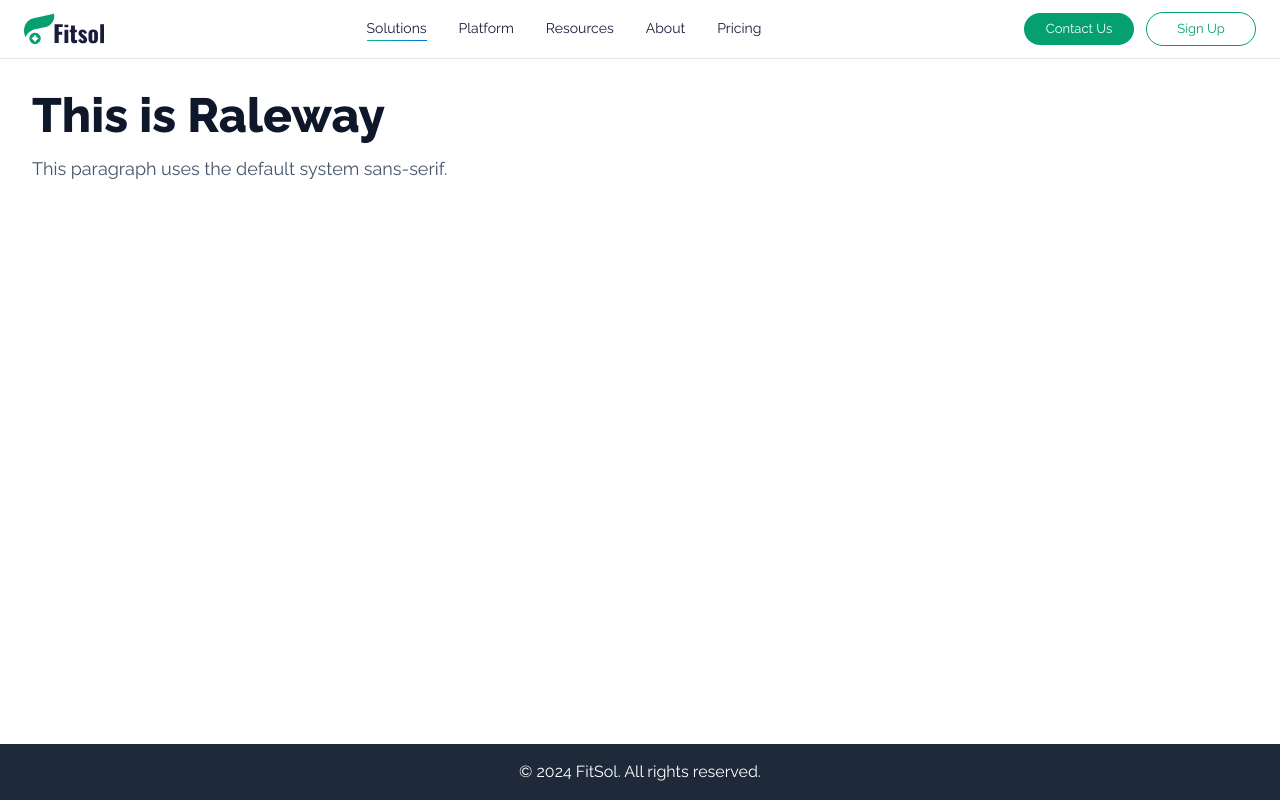
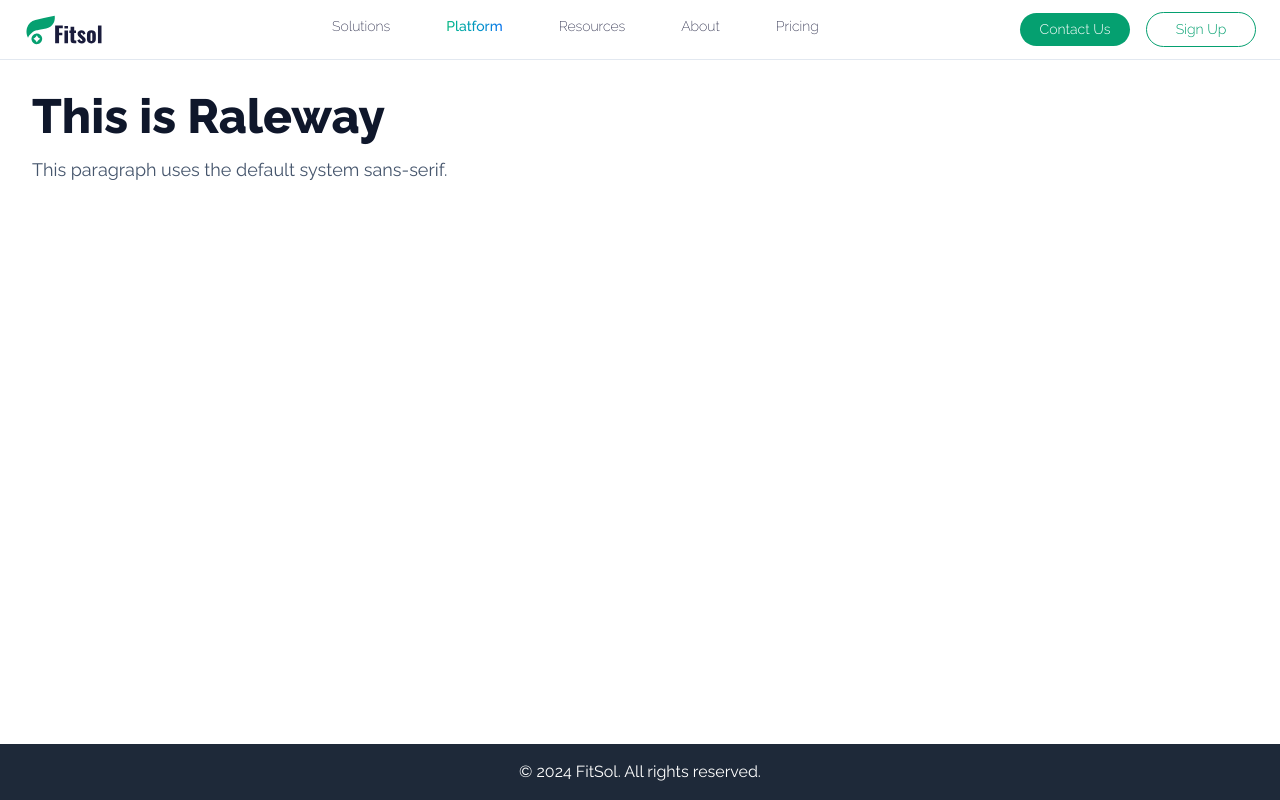
Before and after one commit to DhirajKumar19web/fitsol.green, a React (Vite) app: page / in a window 1280 px wide. Built offline with nearby package versions, Linux system fonts and the light colour scheme.

Commit message:
refactor: update Navbar styling with centered layout, gradient active states, and refined typography

```diff
--- a/src/components/layout/Navbar.tsx
+++ b/src/components/layout/Navbar.tsx
@@ -9,8 +9,10 @@ const Navbar = () => {
   const toggleMobileMenu = () => setIsMobileMenuOpen(!isMobileMenuOpen);
 
   const navLinkClasses = ({ isActive }: { isActive: boolean }) =>
-    `relative inline-block py-1 transition-colors duration-200 font-normal after:content-[''] after:absolute after:bottom-[2px] after:left-0 after:w-0 after:h-[1.5px] after:bg-gradient-to-r after:from-[#10b981] after:to-[#006ded] after:transition-[width] after:duration-300 ${
-      isActive ? 'text-[#1a1c3c] after:w-full' : 'text-[#1a1c3c] hover:after:w-full'
+    `relative inline-block py-1 transition-all duration-200 after:content-[''] after:absolute after:bottom-[2px] after:left-0 after:w-0 after:h-[1.5px] after:bg-gradient-to-r after:from-[#10b981] after:to-[#006ded] after:transition-[width] after:duration-300 hover:after:w-full ${
+      isActive
+        ? "bg-gradient-to-r from-[#10b981] to-[#006ded] bg-clip-text text-transparent font-[500]"
+        : "text-[#1a1c3c] font-[200]"
     }`;
 
   return (
@@ -18,17 +20,17 @@ const Navbar = () => {
       className="flex py-3 px-4 md:px-6 bg-white border-b border-slate-200 relative z-30 font-raleway"
       aria-label="Main navigation"
     >
-      <div className="max-w-7xl mx-auto flex items-center justify-between gap-4 w-full">
+      <div className="max-w-7xl mx-auto flex items-center justify-between gap-4 w-full relative">
         {/* Logo */}
-        <Link to="/" className="shrink-0 focus:outline-none focus-visible:ring-2 focus-visible:ring-[#a1ac3c] rounded-lg">
-          <img src={logo} alt="logo" className="w-[80px] h-[32px]" />
+        <Link to="/" className="shrink-0 focus:outline-none focus-visible:ring-2 focus-visible:ring-[#a1ac3c] z-50 rounded-lg relative">
+          <img src={logo} alt="logo" className="w-[80px] h-[30px]" />
         </Link>
 
         {/* Desktop & Mobile Navigation */}
         <div
           className={`${
             isMobileMenuOpen ? 'translate-x-0' : 'max-lg:translate-x-full'
-          } lg:static fixed top-0 right-0 h-full lg:h-auto w-79 lg:w-auto bg-white lg:bg-transparent shadow-2xl lg:shadow-none border-l border-slate-200 lg:border-none z-50 transition-transform duration-300 ease-in-out lg:translate-x-0`}
+          } lg:absolute lg:left-1/2 lg:-translate-x-1/2 fixed top-0 right-0 h-full lg:h-auto w-79 lg:w-auto bg-white lg:bg-transparent shadow-2xl lg:shadow-none border-l border-slate-200 lg:border-none z-50 transition-transform duration-300 ease-in-out`}
         >
           {/* Mobile Header (Close Button) */}
           <div className="p-5 flex justify-between items-center border-b border-slate-100 lg:hidden">
@@ -38,41 +40,41 @@ const Navbar = () => {
             </button>
           </div>
 
-          <ul className="flex flex-col lg:flex-row lg:items-center gap-1 lg:gap-8 p-6 lg:p-0 text-[14px] font-extralight">
+          <ul className="flex flex-col lg:flex-row lg:items-center gap-1 lg:gap-14 p-6 lg:p-0 text-[14px] font-[200]">
             <li>
-              <NavLink to="/" onClick={() => setIsMobileMenuOpen(false)} className={navLinkClasses}>
+              <span className={`${navLinkClasses({ isActive: false })} cursor-pointer`}>
                 Solutions
-              </NavLink>
+              </span>
             </li>
             <li>
-              <NavLink to="/platform" onClick={() => setIsMobileMenuOpen(false)} className={navLinkClasses}>
+              <span className={`${navLinkClasses({ isActive: true })} cursor-pointer`}>
                 Platform
-              </NavLink>
+              </span>
             </li>
             <li>
-              <NavLink to="/resources" onClick={() => setIsMobileMenuOpen(false)} className={navLinkClasses}>
+              <span className={`${navLinkClasses({ isActive: false })} cursor-pointer`}>
                 Resources
-              </NavLink>
+              </span>
             </li>
             <li>
-              <NavLink to="/about" onClick={() => setIsMobileMenuOpen(false)} className={navLinkClasses}>
+              <span className={`${navLinkClasses({ isActive: false })} cursor-pointer`}>
                 About
-              </NavLink>
+              </span>
             </li>
             <li>
-              <NavLink to="/pricing" onClick={() => setIsMobileMenuOpen(false)} className={navLinkClasses}>
+              <span className={`${navLinkClasses({ isActive: false })} cursor-pointer`}>
                 Pricing
-              </NavLink>
+              </span>
             </li>
           </ul>
         </div>
 
         {/* Auth Buttons & Mobile Toggle */}
-        <div className="flex items-center gap-3">
-          <Link to="/contact" className="hidden sm:block px-4 py-1.5 w-[110px] text-center text-[13px] rounded-full  text-white bg-emerald-500 hover:bg-emerald-700 hover:text-white transition-all active:scale-95">
+        <div className="flex items-center gap-4 relative z-50">
+          <Link to="/contact" className="hidden sm:block px-4 py-[6px] w-[110px] text-center text-[14px] font-[300] rounded-full  text-white bg-emerald-500 hover:bg-emerald-700 hover:text-white transition-all active:scale-95">
             Contact Us
           </Link>
-          <Link to="/signup" className="hidden sm:block px-4 py-1.5 w-[110px] text-center text-[13px] rounded-full  text-emerald-500 bg-transparent border border-emerald-500 hover:bg-emerald-700 hover:text-white transition-all active:scale-95">
+          <Link to="/signup" className="hidden sm:block px-4 py-[6px] w-[110px] text-center text-[14px] font-[300] rounded-full  text-emerald-500 bg-transparent border border-emerald-500 hover:bg-emerald-700 hover:text-white transition-all active:scale-95">
             Sign Up
           </Link>
 
```
